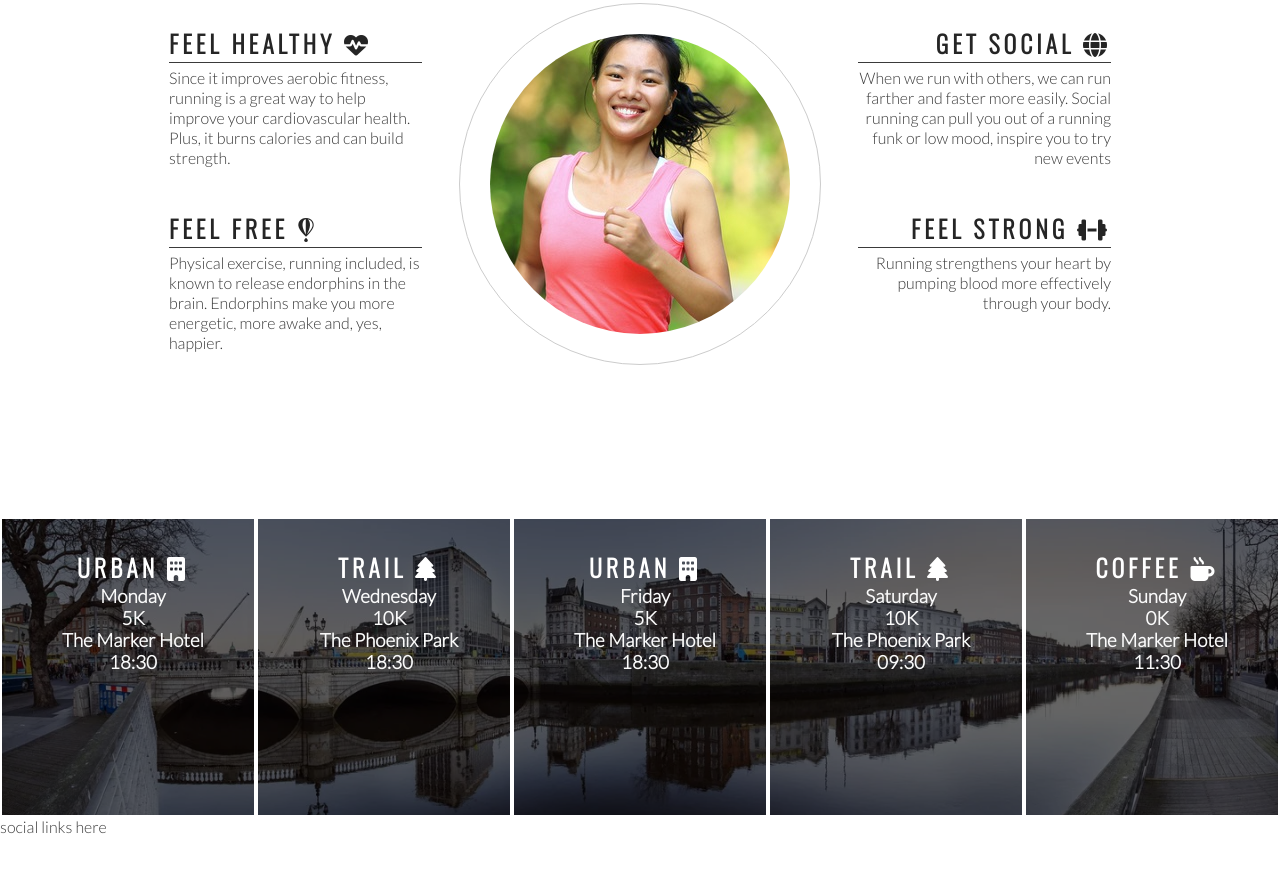
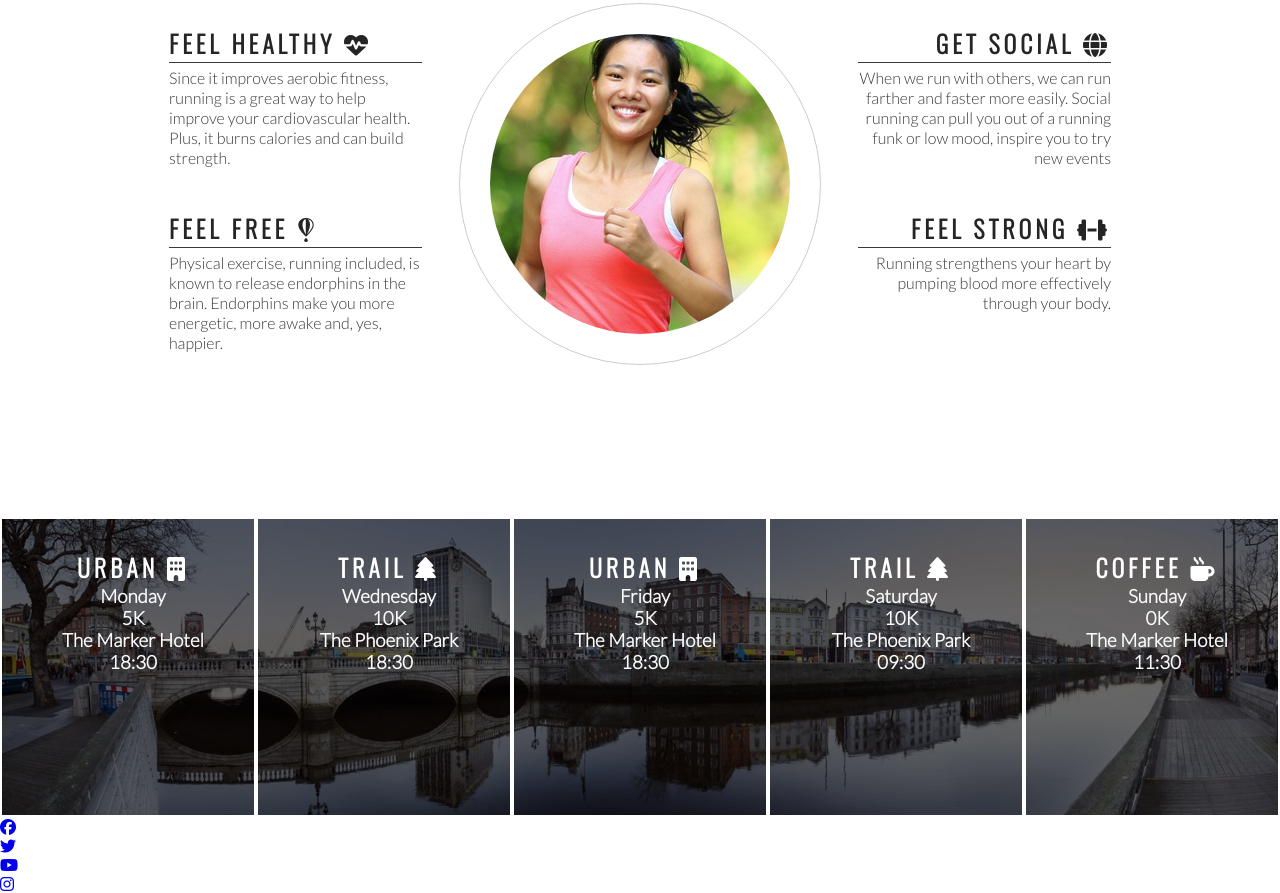
Before and after one commit to HarryRHayden/love-running, a plain HTML site: page index.html in a window 1280 px wide. Shown: the part 778-1671 px from the top of the page. Before the commit the page ends 1614 px from the top, so only its background shows below. Drawn offline with nearby package versions, Linux system fonts and the light colour scheme.

Commit message:
add social medial icons to footer

```diff
--- a/index.html
+++ b/index.html
@@ -106,7 +106,20 @@
         </div>
     </section>
     <footer>
-        social links here
+        <ul>
+            <li>
+                <a href="https://facebook.com" target="_blank" rel="noopner" aria-label="Visti our Facebook Page (opens in new tab)"><i class="fab fa-facebook"></i></a>
+            </li>
+            <li>
+                <a href="https://twitter.com" target="_blank" rel="noopner" aria-label="Visti our Twitter Page (opens in new tab)"><i class="fab fa-twitter"></i></a>
+            </li>
+            <li>
+                <a href="https://youtube.com" target="_blank" rel="noopner" aria-label="Visti our YouTube Page (opens in new tab)"><i class="fab fa-youtube"></i></a>
+            </li>
+            <li>
+                <a href="https://instagram.com" target="_blank" rel="noopner" aria-label="Visti our Instagram Page (opens in new tab)"><i class="fab fa-instagram"></i></a>
+            </li>
+        </ul>
     </footer>
 
     <!-- font awesome script-->
```
